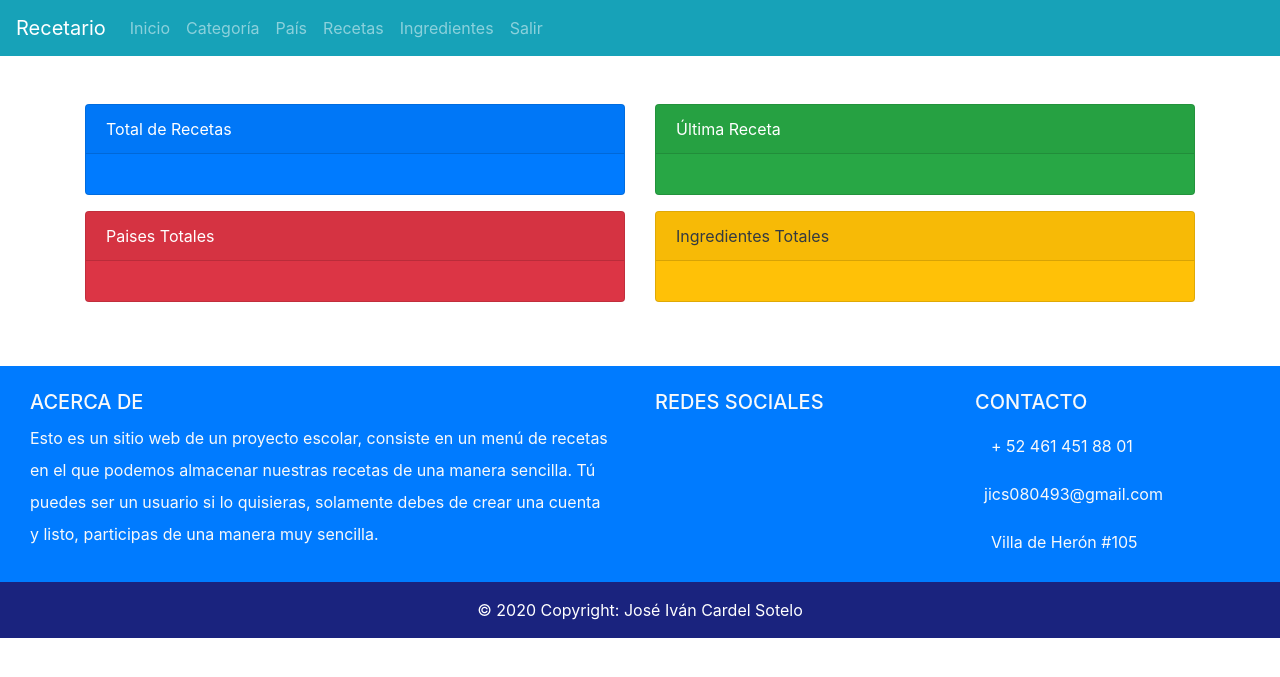
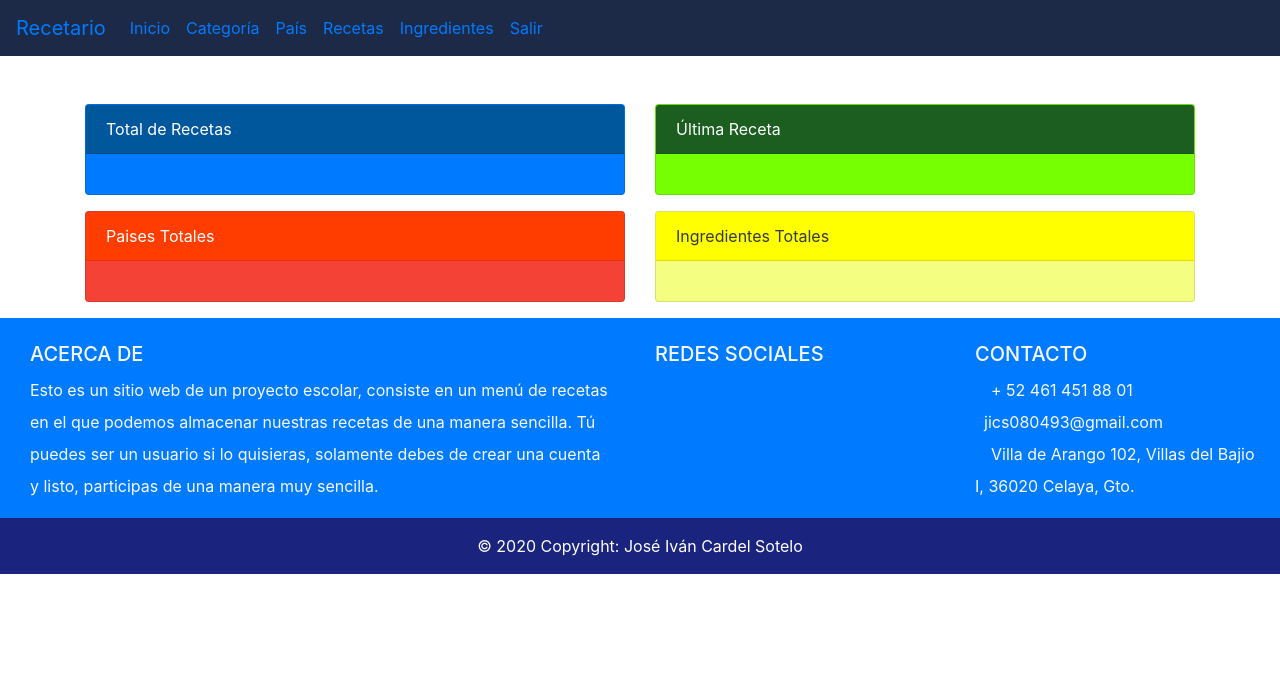
Before and after one commit to IvanCardel/recWeb, a PHP site: page /adm/ in a window 1280 px wide. Shown: the top 677 px of the page. Run offline with PHP 8.4, Linux system fonts and the light colour scheme; the visitor is signed in with stand-in values (Sample User, id 1); data that the repository does not hold is empty; some libraries are stand-ins or nearby versions.

Commit message:
funcionamiento al 80%, se destruye la sesión , más imágen y color

```diff
--- a/adm/index.php
+++ b/adm/index.php
@@ -8,6 +8,7 @@
     <link rel="stylesheet" href="../css/bootstrap.css">
     <link rel="stylesheet" href="../css/estilo.css">
     <link rel="stylesheet" href="../css/datatables.min.css">
+    <link  rel="icon"   href="../image/go.ico"/>
     <title>Inicio</title>
 </head>
 
@@ -15,11 +16,14 @@
 
     <!-- navabar -->
     <?php include_once("../layout/navbaradm.php"); ?>
+
+    <!-- Contenido del index -->
     <div class="container mt-5">
         <div class="row">
             <div class="col-6">
+                <!-- Card de total recetas -->
                 <div class="card text-white bg-primary mb-3">
-                    <div class="card-header">Total de Recetas</div>
+                    <div class="card-header nvb1">Total de Recetas</div>
                     <div class="card-body">
                     <?php
                     require_once("../conec.php");
@@ -34,8 +38,9 @@
                 </div>
             </div>
             <div class="col-6">
-                <div class="card text-white bg-success mb-3">
-                    <div class="card-header">Última Receta</div>
+                <!-- Card de última receta -->
+                <div class="card text-white cu mb-3">
+                    <div class="card-header nvb2">Última Receta</div>
                     <div class="card-body">
                     <?php
                     require_once("../conec.php");
@@ -51,8 +56,9 @@
         </div>
         <div class="row">
             <div class="col-6">
-                <div class="card text-white bg-danger mb-3">
-                    <div class="card-header">Paises Totales</div>
+                <!-- Card de paises totales -->
+                <div class="card text-white cd mb-3">
+                    <div class="card-header nvb3">Paises Totales</div>
                     <div class="card-body">
                     <?php
                     require_once("../conec.php");
@@ -67,8 +73,9 @@
                 </div>
             </div>
             <div class="col-6">
-                <div class="card text-dark bg-warning mb-3">
-                    <div class="card-header">Ingredientes Totales</div>
+                <!-- Card de ingredientes totales -->
+                <div class="card text-dark it mb-3">
+                    <div class="card-header nvb4">Ingredientes Totales</div>
                     <div class="card-body">
                     <?php
                     require_once("../conec.php");
--- a/adm/ingredientes.php
+++ b/adm/ingredientes.php
@@ -12,6 +12,7 @@
 </head>
 
 <body>
+    <div class="bg1">
 
     <!-- navabar -->
     <?php include_once("../layout/navbaradm.php"); ?>
@@ -79,6 +80,7 @@
     <!-- Ventana Modal -->
     <div class="modal" role="dialog">
 
+    </div>
     </div>
     <!-- Footer -->
     <?php include_once("../layout/footer.php"); ?>
--- a/adm/pais.php
+++ b/adm/pais.php
@@ -12,7 +12,7 @@
 </head>
 
 <body>
-
+    <div class="bg2">
     <!-- navabar -->
     <?php include_once("../layout/navbaradm.php"); ?>
     <!-- Contenido -->
@@ -59,6 +59,7 @@
     <!-- Ventana Modal -->
     <div class="modal" role="dialog">
 
+    </div>
     </div>
     <!-- Footer -->
     <?php include_once("../layout/footer.php"); ?>
--- a/conec.php
+++ b/conec.php
@@ -1,3 +1,4 @@
 <?php
     $cn=mysqli_connect("localhost","root","","recetario");
+    // $cn=mysqli_connect("localhost","id13392827_recetarioadmin","JICSHDDMc8..","id13392827_recetario");
 ?>
--- a/css/estilo.css
+++ b/css/estilo.css
@@ -9,6 +9,116 @@
     font-size: 18px;
 }
 
+
+/* Base de footer */
+
 .foo {
     background-color: #1a237e;
 }
+
+
+/* Card ingredientes */
+
+.it {
+    background-color: #f4ff81;
+}
+
+
+/* nav adm */
+
+.nvbc {
+    background-color: #1c2a48;
+}
+
+
+/* cards head */
+
+.nvb1 {
+    background-color: #01579b;
+}
+
+.nvb2 {
+    background-color: #1b5e20;
+}
+
+.nvb3 {
+    background-color: #ff3d00;
+}
+
+.nvb4 {
+    background-color: #ffff00;
+}
+
+
+/* cards head */
+
+
+/* Cards ingredientes y paises */
+
+.cd {
+    background-color: #f44336;
+}
+
+.cu {
+    background-color: #76ff03;
+}
+
+
+/* imágen index */
+
+.bg {
+    /* coloco imagen*/
+    background-image: url("../image/fo.jpg");
+    /*background-image: url("https://www.gob.mx/cms/uploads/image/file/277131/YOUTUBE.jpg");*/
+    /*background-image: url("https://2.bp.blogspot.com/-Ngxn3yXZJGY/WrA1Bec-CuI/AAAAAAAALsA/kndIswnBDzQLYv0eglUcM6AyTcegKmV9wCK4BGAYYCw/s1600/Captura%2Bde%2Bpantalla%2B2018-03-19%2Ba%2Blas%2B4.05.56%2Bp.m..png");*/
+    /* img completa */
+    height: 100%;
+    /* centro */
+    background-position: center;
+    background-repeat: no-repeat;
+    background-size: cover;
+    /*opacity: 0.9;*/
+}
+
+.bg1 {
+    /* coloco imagen*/
+    background-image: url("../image/ing.jpg");
+    /*background-image: url("https://www.gob.mx/cms/uploads/image/file/277131/YOUTUBE.jpg");*/
+    /*background-image: url("https://2.bp.blogspot.com/-Ngxn3yXZJGY/WrA1Bec-CuI/AAAAAAAALsA/kndIswnBDzQLYv0eglUcM6AyTcegKmV9wCK4BGAYYCw/s1600/Captura%2Bde%2Bpantalla%2B2018-03-19%2Ba%2Blas%2B4.05.56%2Bp.m..png");*/
+    /* img completa */
+    height: 100%;
+    /* centro */
+    background-position: center;
+    background-repeat: no-repeat;
+    background-size: cover;
+    /*opacity: 0.9;*/
+}
+
+.bg2 {
+    /* coloco imagen*/
+    background-image: url("../image/pai.jpg");
+    /*background-image: url("https://www.gob.mx/cms/uploads/image/file/277131/YOUTUBE.jpg");*/
+    /*background-image: url("https://2.bp.blogspot.com/-Ngxn3yXZJGY/WrA1Bec-CuI/AAAAAAAALsA/kndIswnBDzQLYv0eglUcM6AyTcegKmV9wCK4BGAYYCw/s1600/Captura%2Bde%2Bpantalla%2B2018-03-19%2Ba%2Blas%2B4.05.56%2Bp.m..png");*/
+    /* img completa */
+    height: 100%;
+    /* centro */
+    background-position: center;
+    background-repeat: no-repeat;
+    background-size: cover;
+    /*opacity: 0.9;*/
+}
+
+
+/* card inicial */
+
+.cardini {
+    background-color: #ffffff;
+    opacity: .6;
+}
+
+
+/* Jumbotrom */
+
+.jb {
+    background-color: #2962ff;
+}
--- a/layout/footer.php
+++ b/layout/footer.php
@@ -1,9 +1,10 @@
-<br>
-<br>
+<!-- <br>
+<br> -->
 <!-- Footer -->
 <footer class="page-footer font-small bg-primary pt-4">
   <div class="container-fluid text-center text-md-left">
     <div class="row">
+    <!-- Texto acerca de -->
       <div class="col-md-6 mt-md-0 mt-3">
           <div class="container">
           <h5 class="text-uppercase text-light">Acerca de</h5>
@@ -14,31 +15,27 @@
           </div>
       </div>
       <hr class="clearfix w-100 d-md-none pb-3">
+      <!-- Redes sociales -->
       <div class="col-md-3 mb-md-0 mb-3">
         <h5 class="text-uppercase text-light">Redes Sociales</h5>
-        <ul class="list-unstyled" style="line-height: 3rem">
-          <li>
-          <a class="correoFooter text-light"><i class="fab fa-facebook-f fa-lg text-light mr-4"> </i></a>
-          </li>
-          <li>
-          <a class="correoFooter text-light"><i class="fab fa-twitter fa-lg text-light mr-4"> </i></a>
-          </li>
-          <li>
-          <a class="correoFooter text-light"><i class="fab fa-instagram fa-lg text-light mr-4"> </i></a>
-          </li>
+        <ul class="list-unstyled" style="line-height: 2rem">
+          <li><a href="https://www.facebook.com/" class="correoFooter text-light"><i class="fab fa-facebook-f fa-lg text-light mr-4"> </i></a></li>
+          <li><a href="https://twitter.com/home" class="correoFooter text-light"><i class="fab fa-twitter fa-lg text-light mr-4"> </i></a></li>
+          <li><a href="https://www.instagram.com/" class="correoFooter text-light"><i class="fab fa-instagram fa-lg text-light mr-4"> </i></a></li>
         </ul>
       </div>
-
+      <!-- Contacto -->
       <div class="col-md-3 mb-md-0 mb-3">
         <h5 class="text-uppercase text-light">Contacto</h5>
-        <ul class="list-unstyled" style="line-height: 3rem">
+        <ul class="list-unstyled" style="line-height: 2rem">
           <li class="text-light"><a href="tel:4612518801 text-light" class="correoFooter text-light"><i class="fas fa-phone mr-3 text-light"></i> + 52 461 451 88 01</a></li>
           <li class="text-light"><a href="mailto:correo1@dominio.ext" class="correoFooter text-light"><i class="fas fa-envelope-open-text"></i>&nbsp jics080493@gmail.com</a></li>
-          <li class="text-light"><i class="fas fa-home mr-3"></i>Villa de Herón #105</li>
+          <li class="text-light"><a href="https://goo.gl/maps/kiyDfe7XywNSBqLFA" class="correoFooter text-light"><i class="fas fa-home mr-3"></i>Villa de Arango 102, Villas del Bajio I, 36020 Celaya, Gto.</a></li>
         </ul>
       </div>
     </div>
   </div>
+  <!-- Derechos de autor -->
   <div class="footer-copyright text-center text-white foo py-3">© 2020 Copyright: José Iván Cardel Sotelo
   </div>
 </footer>
--- a/layout/navbar.php
+++ b/layout/navbar.php
@@ -3,6 +3,7 @@
   <button class="navbar-toggler" type="button" data-toggle="collapse" data-target="#navbarSupportedContent" aria-controls="navbarSupportedContent" aria-expanded="false" aria-label="Toggle navigation">
     <span class="navbar-toggler-icon"></span>
   </button>
+  <!-- Enlaces -->
   <div class="collapse navbar-collapse" id="navbarSupportedContent">
     <ul class="navbar-nav mr-auto">
       <li class="nav-item">
--- a/layout/navbaradm.php
+++ b/layout/navbaradm.php
@@ -1,28 +1,28 @@
-<nav class="navbar navbar-expand-lg navbar-dark bg-info">
-  <a class="navbar-brand" href="#">Recetario</a>
+<nav class="navbar navbar-expand-lg  nvbc navbar-dark">
+  <a class="navbar-brand text-primary" href="#">Recetario</a>
   <button class="navbar-toggler" type="button" data-toggle="collapse" data-target="#navbarSupportedContent" aria-controls="navbarSupportedContent" aria-expanded="false" aria-label="Toggle navigation">
     <span class="navbar-toggler-icon"></span>
   </button>
+  <!-- Enlaces -->
   <div class="collapse navbar-collapse" id="navbarSupportedContent">
     <ul class="navbar-nav mr-auto">
       <li class="nav-item">
-        <a class="nav-link" href="index.php"><i class="fas fa-home"></i> Inicio</a>
+        <a class="nav-link text-primary" href="index.php"><i class="fas fa-home"></i> Inicio</a>
       </li>
       <li class="nav-item">
-        <a class="nav-link" href="categorias.php"><i class="fas fa-balance-scale"></i> Categoría</a>
+        <a class="nav-link text-primary" href="categorias.php"><i class="fas fa-balance-scale"></i> Categoría</a>
       </li>
       <li class="nav-item">
-        <a class="nav-link" href="pais.php"><i class="fas fa-globe-americas"></i> País</a>
+        <a class="nav-link text-primary" href="pais.php"><i class="fas fa-globe-americas"></i> País</a>
       </li>
       <li class="nav-item">
-        <a class="nav-link" href="recetas.php"><i class="far fa-list-alt"></i> Recetas</a>
+        <a class="nav-link text-primary" href="recetas.php"><i class="far fa-list-alt"></i> Recetas</a>
       </li>
       <li class="nav-item">
-        <!-- Duda-->
-        <a class="nav-link" href="ingredientes.php"><i class="fas fa-list-ol"></i> Ingredientes</a>
+        <a class="nav-link text-primary" href="ingredientes.php"><i class="fas fa-list-ol"></i> Ingredientes</a>
       </li>
       <li class="nav-item">
-        <a class="nav-link" href="../index.php"><i class="far fa-hand-point-left"></i> Salir</a>
+        <a class="nav-link text-primary" href="../layout/destruir.php"><i class="far fa-hand-point-left"></i> Salir</a>
       </li>
     </ul>
   </div>
--- a/layout/slide.php
+++ b/layout/slide.php
@@ -1,13 +1,13 @@
 <div id="carouselExampleSlidesOnly" class="carousel slide" data-ride="carousel">
         <div class="carousel-inner">
             <div class="carousel-item active">
-                <img src="image/11.png" class="d-block w-20" alt="...">
+                <img src="image/11.png" class="d-block w-20" alt="No found">
             </div>
             <div class="carousel-item">
-                <img src="image/22.png" class="d-block w-20" alt="...">
+                <img src="image/22.png" class="d-block w-20" alt="No found">
             </div>
             <div class="carousel-item">
-                <img src="image/33.png" class="d-block w-20" alt="...">
+                <img src="image/33.png" class="d-block w-20" alt="No found">
             </div>
          </div>
     </div>
--- a/login.php
+++ b/login.php
@@ -17,7 +17,7 @@
     <?php include_once("layout/navbar.php"); ?>
     <!-- Contenido -->
     <div class="container pt-5">
-        <div class="jumbotron">
+        <div class="jumbotron  jb">
             <h1 class="display-4 text-center"> Ingresar
             </h1>
             <form class="form" id="login">
```
Also changed, not shown: index.php (+22 -10 lines), layout/destruir.php (added, +12 -0 lines), image/11.png, image/22.png, image/33.png, image/fo.jpg (added), image/go.ico (added), image/pai.jpg (added), 1 other file.
